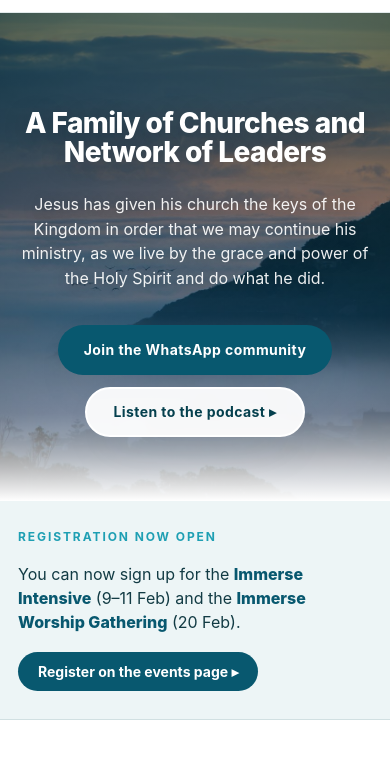
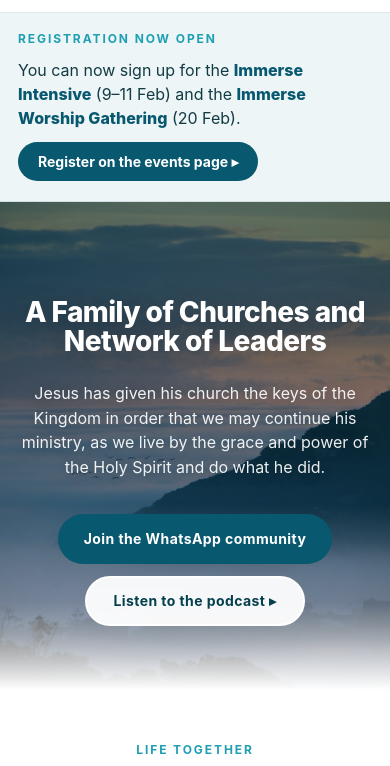
Before and after one commit to immersenetwork/site, a plain HTML site: page index.html in a window 390 px wide. Shown: the part 57-823 px from the top of the page. Drawn offline with Linux system fonts and the light colour scheme; a script that the page names is missing.

Commit message:
Home: move registration strip above the hero
Co-Authored-By: Claude Opus 5.5 <noreply@anthropic.com>
Claude-Session: https://claude.ai/code/session_01DCmKFUpV1XBJKd56S77Hi8

```diff
--- a/assets/css/styles.css
+++ b/assets/css/styles.css
@@ -1344,9 +1344,9 @@ dialog.lightbox .close {
 .announce-in {
   display: flex;
   align-items: center;
-  gap: 18px 26px;
-  padding-top: 22px;
-  padding-bottom: 22px;
+  gap: 12px 26px;
+  padding-top: 16px;
+  padding-bottom: 16px;
   flex-wrap: wrap;
 }
 .announce .kicker { margin: 0; }
@@ -1741,8 +1741,8 @@ PHONE TIER — layout only. Nothing here changes colours, type
     width: 72px;
   }
   .announce-in {
-    padding-top: 28px;
-    padding-bottom: 28px;
+    padding-top: 18px;
+    padding-bottom: 20px;
   }
   .details {
     grid-template-columns: 1fr;
--- a/index.html
+++ b/index.html
@@ -41,6 +41,20 @@
       <button class="burger">☰</button>
     </nav>
 
+    <!-- REGISTRATION STRIP — quick link to the Upcoming Events page.
+         Remove or update once registration for these events closes. -->
+    <a class="announce" href="events/">
+      <div class="wrap announce-in">
+        <span class="kicker">Registration now open</span>
+        <span class="announce-text"
+          >You can now sign up for the <strong>Immerse Intensive</strong>
+          (9–11 Feb) and the <strong>Immerse Worship Gathering</strong> (20
+          Feb).</span
+        >
+        <span class="announce-go">Register on the events page ▸</span>
+      </div>
+    </a>
+
     <!-- HERO (merged with About intro) -->
     <header class="hero">
       <div class="wrap">
@@ -68,19 +82,6 @@
       </div>
     </header>
 
-    <!-- REGISTRATION STRIP — quick link to the Upcoming Events page.
-         Remove or update once registration for these events closes. -->
-    <a class="announce" href="events/">
-      <div class="wrap announce-in">
-        <span class="kicker">Registration now open</span>
-        <span class="announce-text"
-          >You can now sign up for the <strong>Immerse Intensive</strong>
-          (9–11 Feb) and the <strong>Immerse Worship Gathering</strong> (20
-          Feb).</span
-        >
-        <span class="announce-go">Register on the events page ▸</span>
-      </div>
-    </a>
 
     <!-- GALLERY -->
     <section class="wrap">
```
